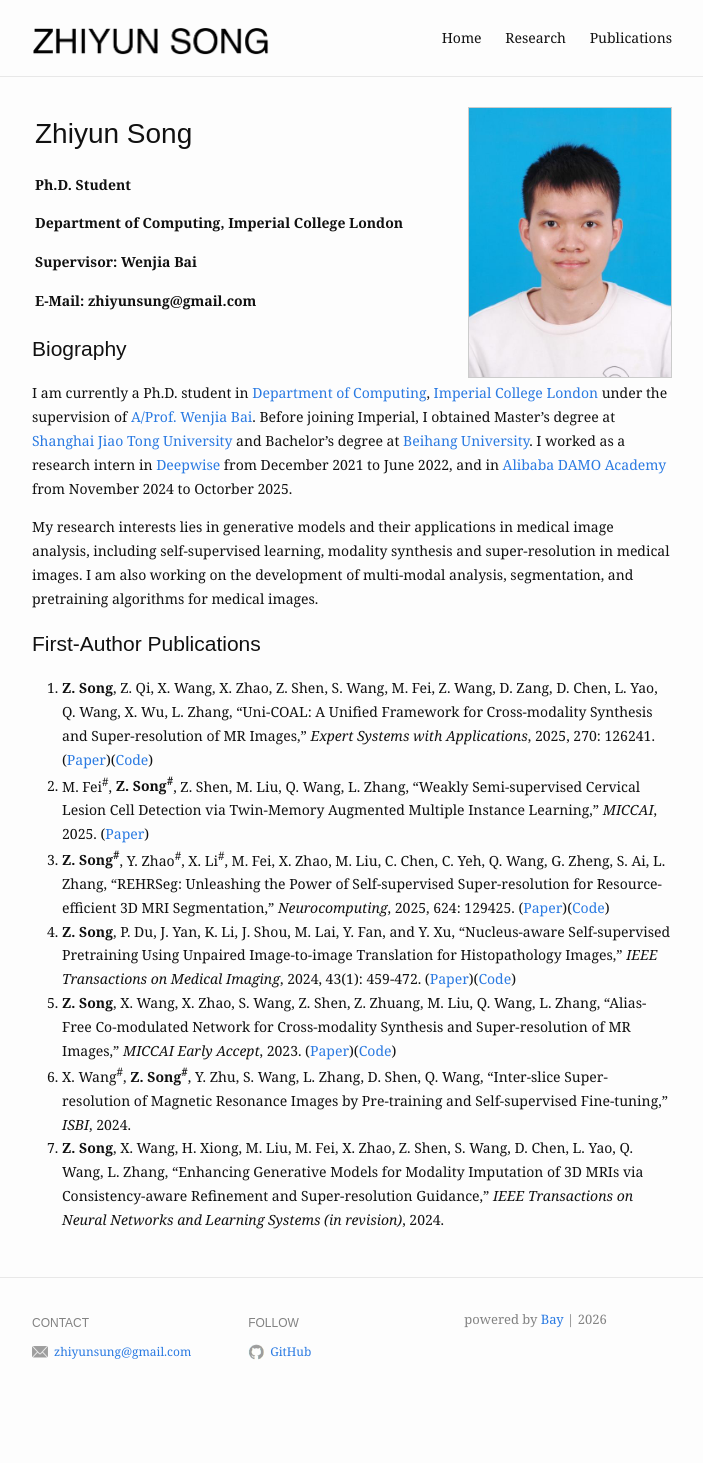
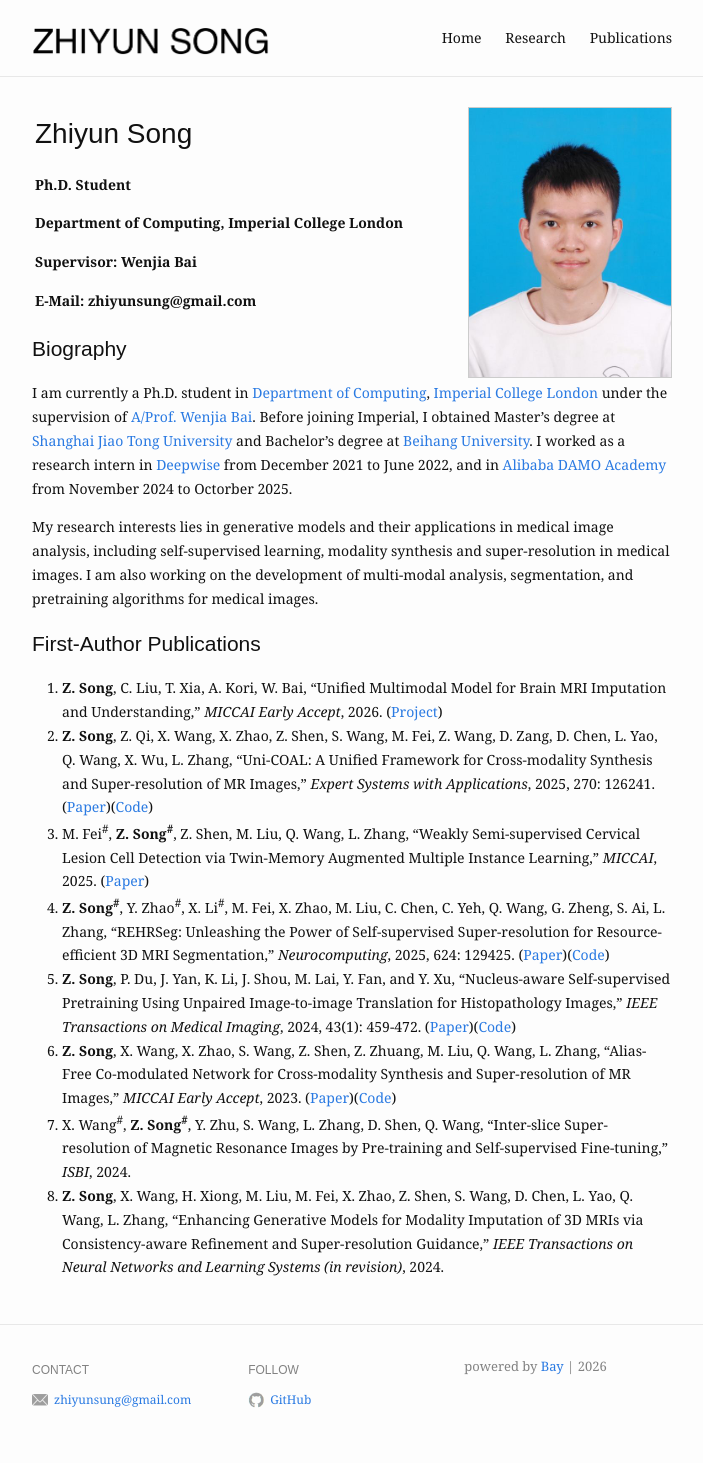
Before and after one commit to zhiyuns/zhiyuns.github.io, a Jekyll site: the page built from index.md, in a window 1280 px wide. Shown: the whole page, without its empty margins (288-991 px from the left). Built offline with Jekyll 4.4.1, drawn with Linux system fonts in a browser that asks for light colours; before the commit the page ends 1415 px from its top, so only the background shows below that.

```diff
--- a/index.md
+++ b/index.md
@@ -28,10 +28,11 @@ My research interests lies in generative models and their applications in medica
 
 ## First-Author Publications
 
-1. **Z. Song**, Z. Qi, X. Wang, X. Zhao, Z. Shen, S. Wang, M. Fei, Z. Wang, D. Zang, D. Chen, L. Yao, Q. Wang, X. Wu, L. Zhang, “Uni-COAL: A Unified Framework for Cross-modality Synthesis and Super-resolution of MR Images,” *Expert Systems with Applications*, 2025, 270: 126241. ([Paper](https://www.sciencedirect.com/science/article/abs/pii/S0957417424031087))([Code](https://github.com/zhiyuns/UniCOAL))
-2. M. Fei<sup>#</sup>, **Z. Song<sup>#</sup>**, Z. Shen, M. Liu, Q. Wang, L. Zhang, “Weakly Semi-supervised Cervical Lesion Cell Detection via Twin-Memory Augmented Multiple Instance Learning,” *MICCAI*, 2025. ([Paper](https://link.springer.com/chapter/10.1007/978-3-032-04984-1_61))
-3. **Z. Song<sup>#</sup>**, Y. Zhao<sup>#</sup>, X. Li<sup>#</sup>, M. Fei, X. Zhao, M. Liu, C. Chen, C. Yeh, Q. Wang, G. Zheng, S. Ai, L. Zhang, “REHRSeg: Unleashing the Power of Self-supervised Super-resolution for Resource-efficient 3D MRI Segmentation,” *Neurocomputing*, 2025, 624: 129425. ([Paper](https://www.sciencedirect.com/science/article/pii/S0925231225000979))([Code](https://github.com/zhiyuns/REHRSeg))
-4. **Z. Song**, P. Du, J. Yan, K. Li, J. Shou, M. Lai, Y. Fan, and Y. Xu, “Nucleus-aware Self-supervised Pretraining Using Unpaired Image-to-image Translation for Histopathology Images,” *IEEE Transactions on Medical Imaging*, 2024, 43(1): 459-472. ([Paper](https://ieeexplore.ieee.org/document/10234386))([Code](https://github.com/zhiyuns/UNITPathSSL))
-5. **Z. Song**, X. Wang, X. Zhao, S. Wang, Z. Shen, Z. Zhuang, M. Liu, Q. Wang, L. Zhang, “Alias-Free Co-modulated Network for Cross-modality Synthesis and Super-resolution of MR Images,” *MICCAI Early Accept*, 2023. ([Paper](https://link.springer.com/chapter/10.1007/978-3-031-43999-5_7))([Code](https://github.com/zhiyuns/AFCM))
-6. X. Wang<sup>#</sup>, **Z. Song<sup>#</sup>**, Y. Zhu, S. Wang, L. Zhang, D. Shen, Q. Wang, “Inter-slice Super-resolution of Magnetic Resonance Images by Pre-training and Self-supervised Fine-tuning,” *ISBI*, 2024.
-7. **Z. Song**, X. Wang, H. Xiong, M. Liu, M. Fei, X. Zhao, Z. Shen, S. Wang, D. Chen, L. Yao, Q. Wang, L. Zhang, “Enhancing Generative Models for Modality Imputation of 3D MRIs via Consistency-aware Refinement and Super-resolution Guidance,” *IEEE Transactions on Neural Networks and Learning Systems (in revision)*, 2024.
+1. **Z. Song**, C. Liu, T. Xia, A. Kori, W. Bai, “Unified Multimodal Model for Brain MRI Imputation and Understanding,” *MICCAI Early Accept*, 2026. ([Project](https://medicalumm.github.io/unibrain.github.io/))
+2. **Z. Song**, Z. Qi, X. Wang, X. Zhao, Z. Shen, S. Wang, M. Fei, Z. Wang, D. Zang, D. Chen, L. Yao, Q. Wang, X. Wu, L. Zhang, “Uni-COAL: A Unified Framework for Cross-modality Synthesis and Super-resolution of MR Images,” *Expert Systems with Applications*, 2025, 270: 126241. ([Paper](https://www.sciencedirect.com/science/article/abs/pii/S0957417424031087))([Code](https://github.com/zhiyuns/UniCOAL))
+3. M. Fei<sup>#</sup>, **Z. Song<sup>#</sup>**, Z. Shen, M. Liu, Q. Wang, L. Zhang, “Weakly Semi-supervised Cervical Lesion Cell Detection via Twin-Memory Augmented Multiple Instance Learning,” *MICCAI*, 2025. ([Paper](https://link.springer.com/chapter/10.1007/978-3-032-04984-1_61))
+4. **Z. Song<sup>#</sup>**, Y. Zhao<sup>#</sup>, X. Li<sup>#</sup>, M. Fei, X. Zhao, M. Liu, C. Chen, C. Yeh, Q. Wang, G. Zheng, S. Ai, L. Zhang, “REHRSeg: Unleashing the Power of Self-supervised Super-resolution for Resource-efficient 3D MRI Segmentation,” *Neurocomputing*, 2025, 624: 129425. ([Paper](https://www.sciencedirect.com/science/article/pii/S0925231225000979))([Code](https://github.com/zhiyuns/REHRSeg))
+5. **Z. Song**, P. Du, J. Yan, K. Li, J. Shou, M. Lai, Y. Fan, and Y. Xu, “Nucleus-aware Self-supervised Pretraining Using Unpaired Image-to-image Translation for Histopathology Images,” *IEEE Transactions on Medical Imaging*, 2024, 43(1): 459-472. ([Paper](https://ieeexplore.ieee.org/document/10234386))([Code](https://github.com/zhiyuns/UNITPathSSL))
+6. **Z. Song**, X. Wang, X. Zhao, S. Wang, Z. Shen, Z. Zhuang, M. Liu, Q. Wang, L. Zhang, “Alias-Free Co-modulated Network for Cross-modality Synthesis and Super-resolution of MR Images,” *MICCAI Early Accept*, 2023. ([Paper](https://link.springer.com/chapter/10.1007/978-3-031-43999-5_7))([Code](https://github.com/zhiyuns/AFCM))
+7. X. Wang<sup>#</sup>, **Z. Song<sup>#</sup>**, Y. Zhu, S. Wang, L. Zhang, D. Shen, Q. Wang, “Inter-slice Super-resolution of Magnetic Resonance Images by Pre-training and Self-supervised Fine-tuning,” *ISBI*, 2024.
+8. **Z. Song**, X. Wang, H. Xiong, M. Liu, M. Fei, X. Zhao, Z. Shen, S. Wang, D. Chen, L. Yao, Q. Wang, L. Zhang, “Enhancing Generative Models for Modality Imputation of 3D MRIs via Consistency-aware Refinement and Super-resolution Guidance,” *IEEE Transactions on Neural Networks and Learning Systems (in revision)*, 2024.
```
Also changed, not shown: publications.md (+1 -0 lines).
